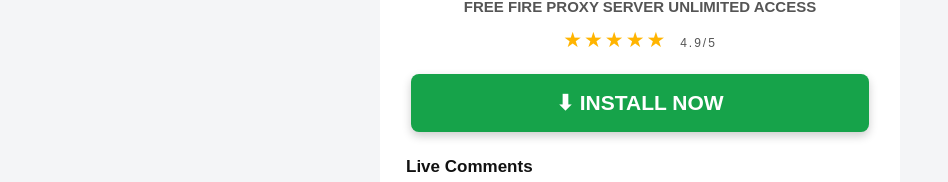
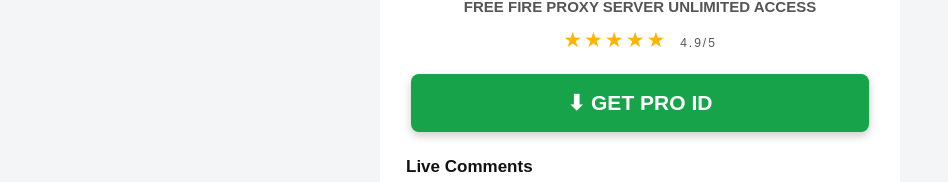
Before and after one commit to riyanearnsio-bot/Not-fack, a plain HTML site: page index.html in a window 1280 px wide. Shown: the part 464-646 px from the top of the page, without its empty margins (0-948 px from the left). Drawn offline with Linux system fonts and the light colour scheme.

Commit message:
Update index.html

```diff
--- a/index.html
+++ b/index.html
@@ -215,11 +215,11 @@
 
     <a
         class="install"
-        href="https://1024terabox.com/s/1EH6OdEPHXaxe7tXW8DZ59Q"
+        href="https://1024terabox.com/s/19DthxoRjpyrJ1-8MaFtfXw"
         target="_blank"
         rel="noopener noreferrer">
 
-        ⬇ INSTALL NOW
+        ⬇ GET PRO ID
 
     </a>
 
```
